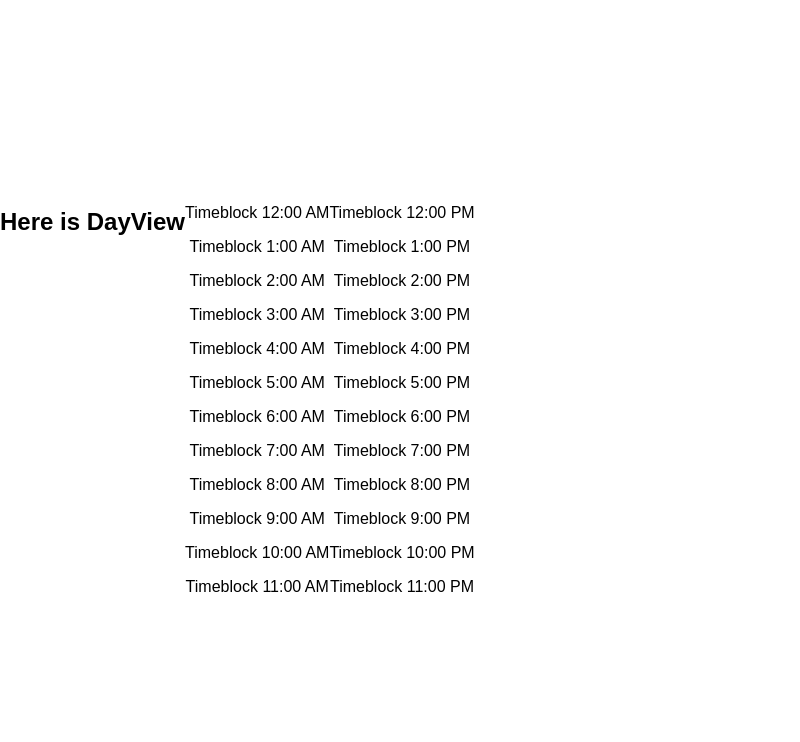
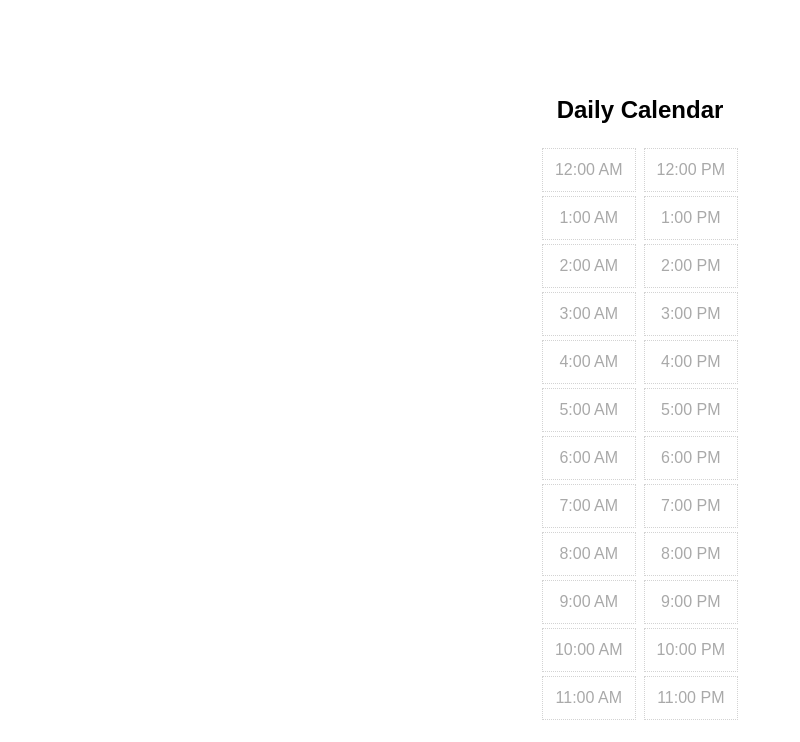
Before and after one commit to shimoal/are-you-free, a React (Create React App) app: page / in a window 1280 px wide. Shown: the top 742 px of the page, without its empty margins (0-800 px from the left). Built offline with nearby package versions, Linux system fonts and the light colour scheme.

Commit message:
Add basic styling

```diff
--- a/src/components/DayView.js
+++ b/src/components/DayView.js
@@ -5,10 +5,12 @@ import TimeBlocks from './TimeBlocks';
 
 export default class DayView extends Component {
   render() {
-    return <div id="day-calendar">
-      <h2>Here is DayView</h2>
+    return  <React.Fragment>
+    <h2>Daily Calendar</h2>
+    <div id="day-calendar">
       <TimeBlocks abbreviation="AM"/>
       <TimeBlocks abbreviation="PM"/>
     </div>
+    </React.Fragment>
   }
 }
--- a/src/components/TimeBlock.js
+++ b/src/components/TimeBlock.js
@@ -1,6 +1,6 @@
 import React from 'react';
+import style from '../styles/TimeBlock.css';
 
 export default function(props) {
-  console.log('props', props);
-  return <p>Timeblock {props.number}:00 {props.abbreviation}</p>
+  return <div className="timeblock">{props.number}:00 {props.abbreviation}</div>
 };
--- a/src/components/TimeBlocks.js
+++ b/src/components/TimeBlocks.js
@@ -1,10 +1,11 @@
 import React from 'react';
+import style from '../styles/TimeBlocks.css';
+
 import TimeBlock from './TimeBlock';
 
 export default function(props) {
   const timeblocks = [];
   for (let i = 0; i < 12; i++) {
-    console.log('i:', i);
     timeblocks.push(<TimeBlock
       abbreviation={props.abbreviation}
       number={i ? i : 12}
@@ -12,7 +13,7 @@ export default function(props) {
   }
 
   return (
-    <div>
+    <div class="timeblocks">
       {timeblocks}
     </div>
   );
--- a/src/styles/DayView.css
+++ b/src/styles/DayView.css
@@ -1,4 +1,5 @@
 #day-calendar {
   display: flex;
   flex-direction: row;
+  justify-content: center;
 }
--- /dev/null
+++ b/src/styles/TimeBlock.css
@@ -0,0 +1,10 @@
+.timeblock {
+  border: 1px dotted lightgray;
+  color: darkgray;
+  margin: 4px;
+  padding: 12px;
+}
+
+.timeblock:hover {
+  background-color: lightblue;
+}
--- /dev/null
+++ b/src/styles/TimeBlocks.css
@@ -0,0 +1,3 @@
+.timeblocks {
+  text-align: center;
+}
```
